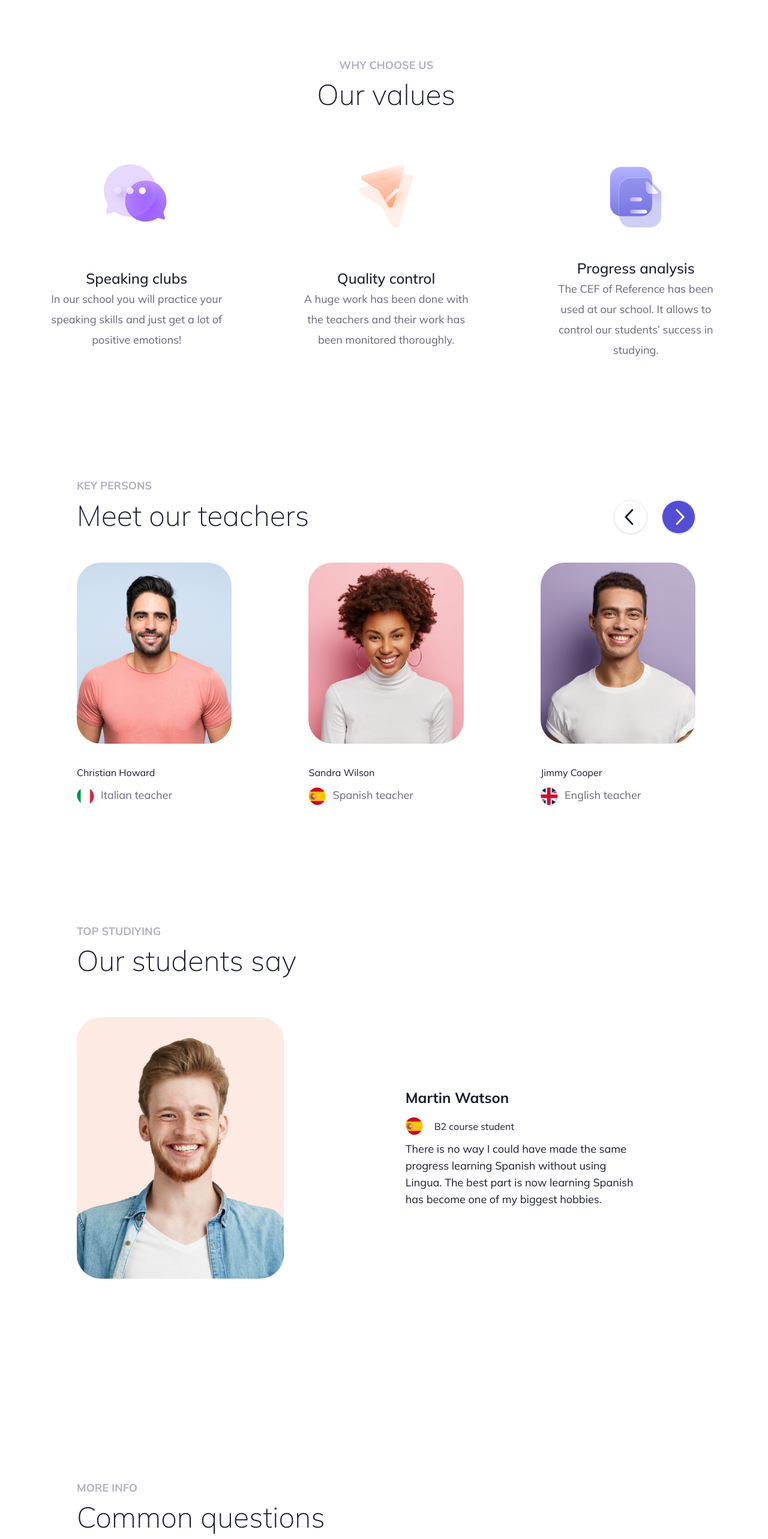
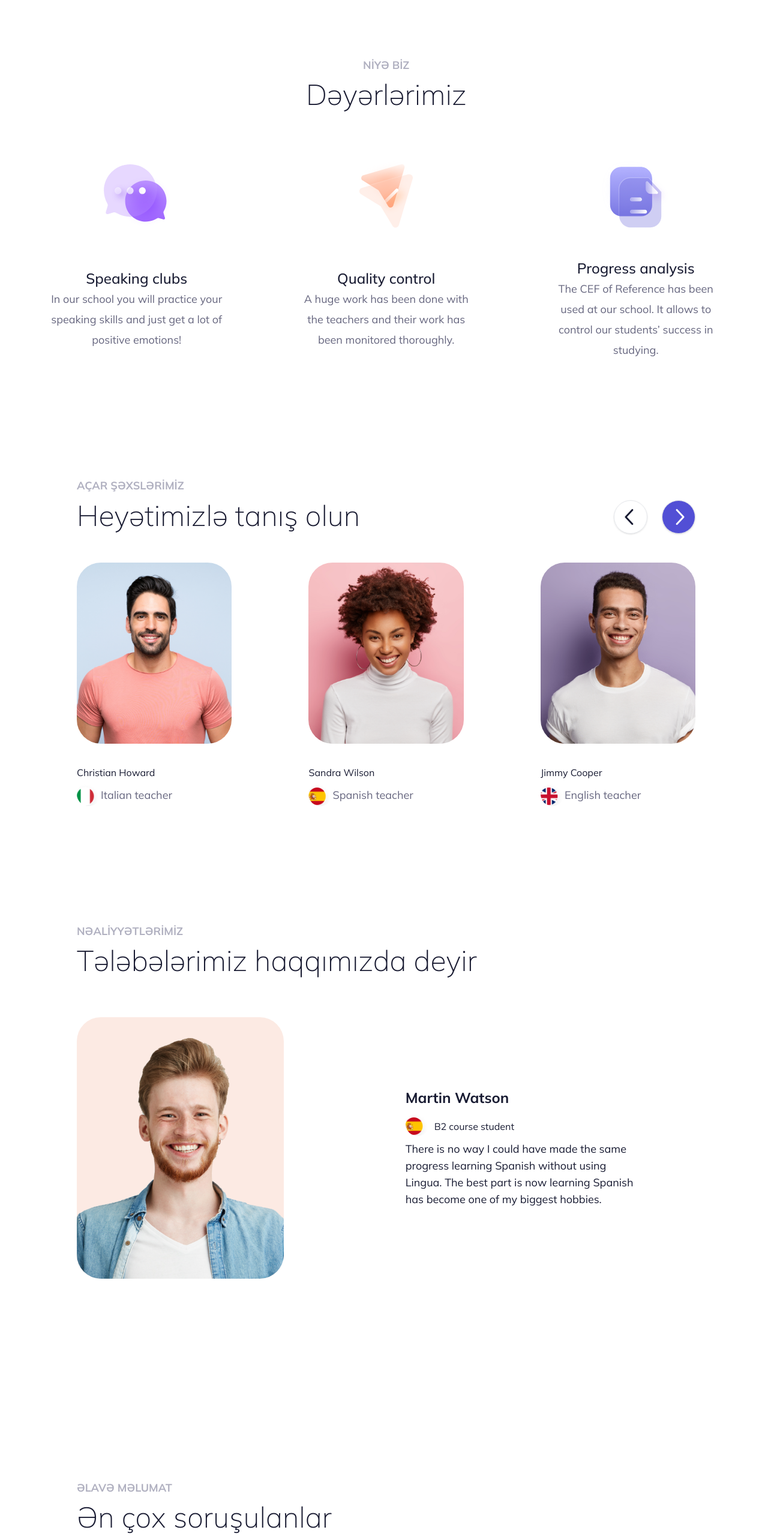
Before and after one commit to ebashirli/oneacademy, a Next.js app: page / in a window 1280 px wide. Shown: the part 900-3466 px from the top of the page at 60% size. Built offline with nearby package versions, Linux system fonts and the light colour scheme.

Commit message:
translating

```diff
--- a/app/layout.tsx
+++ b/app/layout.tsx
@@ -18,7 +18,7 @@ export default function RootLayout({
   children: React.ReactNode;
 }>) {
   return (
-    <html lang="en">
+    <html lang="az">
       <body className={`${mulish.className} antialiased `}>{children}</body>
     </html>
   );
--- a/components/cto.tsx
+++ b/components/cto.tsx
@@ -6,16 +6,16 @@ export default function Cto() {
     <section className="py-100px flex flex-col justify-center items-center gap-12 ">
       <div className="text-center grid gap-4">
         <h2 className="text-[#181a31] text-5xl  leading-[62.40px]">
-          Get a free trial lesson today
+          Ödənişsiz sınaq dərsinə bugün qoşul
         </h2>
         <p className="text-[#b0b0c0] text-lg font-medium leading-[34.20px] p-8">
-          Start fulfilling your language dreams with our school
+          Xarici dillə bağlı arzularınızı mərkəzmizdə reallaşdır
         </p>
       </div>
       <div className="grid xl:flex gap-3 xl:w-1/4 w-full ">
         <Input
           className="bg-[#f8fafe] p-7 rounded-3xl grow border-none "
-          placeholder="Enter your email"
+          placeholder={`"Email"inizi yazın`}
         />
         <Button className="bg-primary-200 text-white rounded-3xl p-7">
           Send
--- a/components/footer.tsx
+++ b/components/footer.tsx
@@ -1,10 +1,12 @@
 import Logo from "@/components/logo";
 import Link from "next/link";
+import { IoPhonePortraitOutline } from "react-icons/io5";
+import { MdOutlineLocationOn } from "react-icons/md";
 
 const footerLinks = [
-  { title: "Company", links: ["Careers", "Teachers", "Support", "Contact"] },
-  { title: "Product", links: ["Courses", "Pricing", "Blog"] },
-  { title: "Legal", links: ["Terms & Conditions", "Privacy policy"] },
+  { title: "Company", links: ["Kariyera", "Müəllimlər", "Dəstək", "Əlaqə"] },
+  { title: "Product", links: ["Kurslar", "Qiymətlər", "Bloqlar"] },
+  { title: "Legal", links: ["Qayda və Şərtlər", "Məxfilik siyasəti"] },
 ];
 
 const address = `Masallı şəhəri, "Prospekt" Biznes Mərkəzi (2-ci mərtəbə)`;
@@ -21,18 +23,25 @@ export default function Footer() {
                 "https://www.google.com/maps/place/ONE+Academy/@39.0341552,48.6677413,219m/data=!3m1!1e3!4m6!3m5!1s0x402323998f6c81a5:0x8bc3cf93099b9735!8m2!3d39.0343889!4d48.6675238!16s%2Fg%2F11kj4q7lw8?entry=ttu&g_ep=EgoyMDI0MDkxMS4wIKXMDSoASAFQAw%3D%3D"
               }
               target="_blank"
+              className="flex gap-2 items-center font-bold"
             >
+              <MdOutlineLocationOn />
               {address}
             </Link>
           </address>
-          <Link href="tel:+994513886411" target="_blank">
+          <Link
+            href="tel:+994513886411"
+            target="_blank"
+            className="flex gap-2 items-center font-bold"
+          >
+            <IoPhonePortraitOutline />
             (+994) 51 388 64 11
           </Link>
         </div>
 
         {footerLinks.map(({ title, links }, index) => (
           <div key={index}>
-            <h6>{title}</h6>
+            <h6 className="font-bold">{title}</h6>
             <ul>
               {links.map((link, i) => (
                 <li key={i}>
--- a/components/personnel.tsx
+++ b/components/personnel.tsx
@@ -1,5 +1,5 @@
+import { ChevronLeftIcon, ChevronRightIcon } from "@radix-ui/react-icons";
 import Image from "next/image";
-import { ChevronLeftIcon, ChevronRightIcon } from "@radix-ui/react-icons";
 import { Button } from "./ui/button";
 
 const cards = [
@@ -26,10 +26,10 @@ export default function Personnel() {
       <div className="grid xl:grid-cols-2 items-end ">
         <div className="text-center xl:text-left">
           <h3 className="text-[#b0b0c0] text-lg font-bold uppercase leading-[34.20px]">
-            key persons
+            açar şəxslərimiz
           </h3>
           <h4 className="text-[#181a31] text-5xl font-light leading-[62.40px]">
-            Meet our teachers
+            Heyətimizlə tanış olun
           </h4>
         </div>
         <div className="hidden xl:flex gap-6 justify-end ">
--- a/components/questios.tsx
+++ b/components/questios.tsx
@@ -24,10 +24,10 @@ export default function Questions() {
       <div className="grid xl:grid-cols-2 items-end ">
         <div className="text-center xl:text-left">
           <h3 className="text-[#b0b0c0] text-lg font-bold uppercase leading-[34.20px]">
-            more info
+            əlavə məlumat
           </h3>
           <h4 className="text-[#181a31] text-5xl font-light leading-[62.40px]">
-            Common questions
+            Ən çox soruşulanlar
           </h4>
         </div>
       </div>
--- a/components/testimonial.tsx
+++ b/components/testimonial.tsx
@@ -5,10 +5,10 @@ export default function Testimonial() {
     <section className="px-8 xl:px-32 xl:h-[calc(100vh-64px)] flex flex-col gap-16 ">
       <div className="text-center xl:text-left">
         <h3 className="text-[#b0b0c0] text-lg font-bold uppercase leading-[34.20px]">
-          top studiying
+          nəaliyyətlərimiz
         </h3>
         <h4 className="text-[#181a31] text-5xl font-light leading-[62.40px]">
-          Our students say
+          Tələbələrimiz haqqımızda deyir
         </h4>
       </div>
       <div className="grid gap-16 xl:grid-cols-2 justify-center">
--- a/components/values.tsx
+++ b/components/values.tsx
@@ -26,10 +26,10 @@ export default function Values() {
     <section className="grid text-center gap-20 justify-center ">
       <div>
         <h3 className="text-[#b0b0c0] text-lg font-bold uppercase leading-[34.20px]">
-          why choose us
+          niyə biz
         </h3>
         <h4 className="text-[#181a31] text-5xl font-light leading-[62.40px]">
-          Our values
+          Dəyərlərimiz
         </h4>
       </div>
 
```
